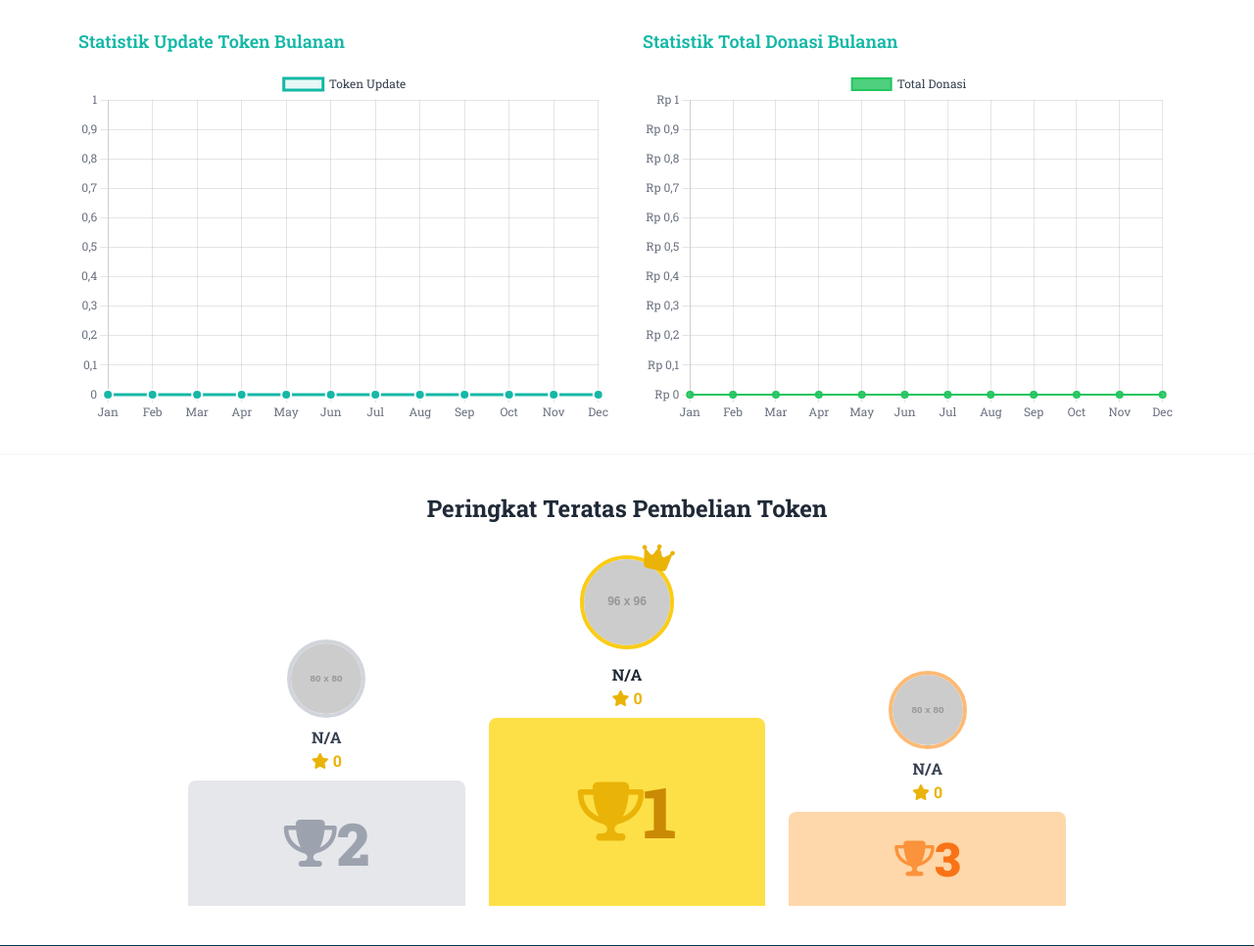
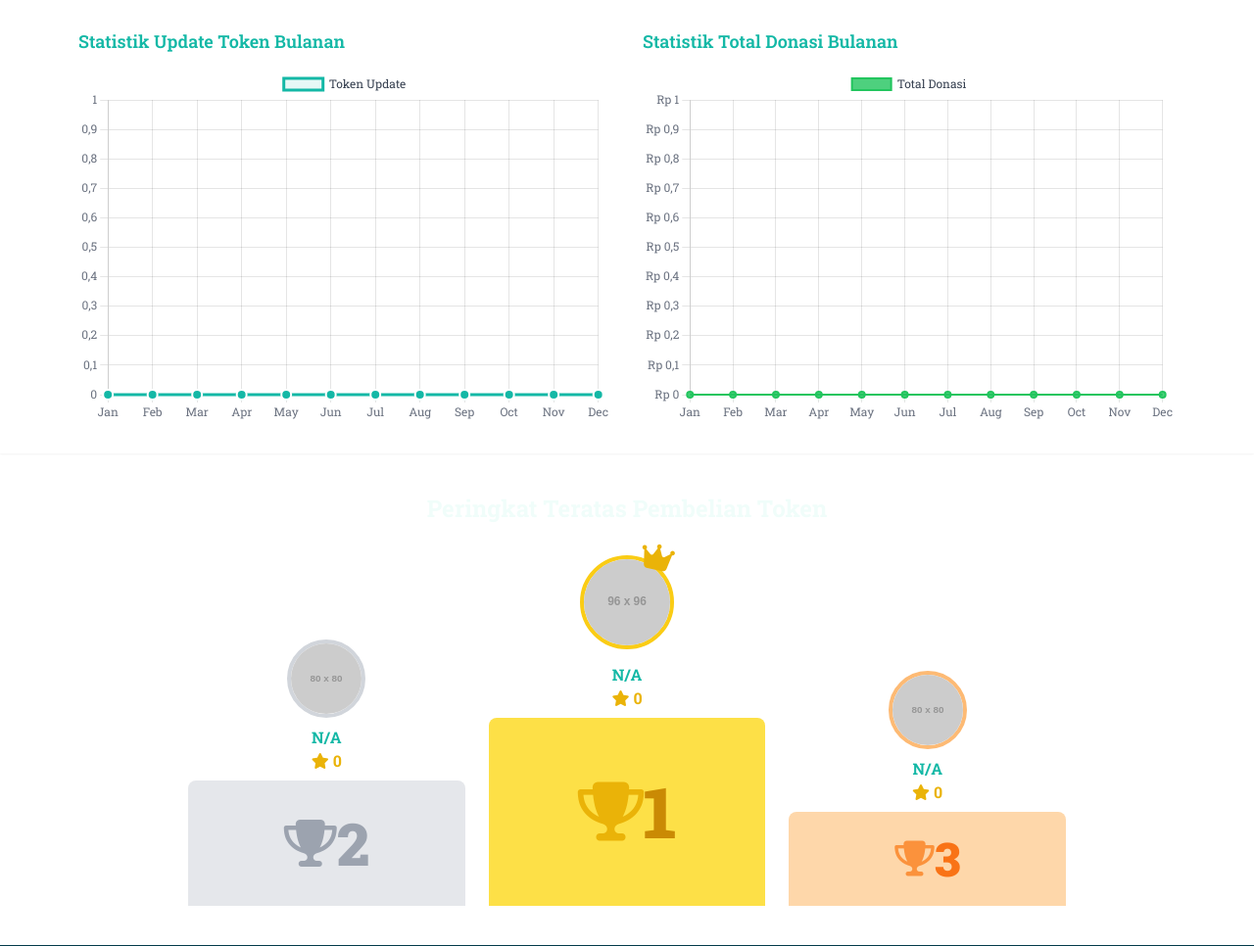
Before and after one commit to NasiHangat/Ngajar.id, a PHP site: page /Admin/admin_dashboard.php in a window 1280 px wide. Shown: the part 221-1187 px from the top of the page at 98% size. Run offline with PHP 8.4, Linux system fonts and the light colour scheme; a user stored in the database is signed in; data comes from the database, SQL or seed files in the repository; grey boxes labelled with a size stand in for pictures from a placeholder-image service; data that the repository does not hold is empty; some libraries are stand-ins or nearby versions.

Commit message:
Update admin_dashboard.php

```diff
--- a/Admin/admin_dashboard.php
+++ b/Admin/admin_dashboard.php
@@ -181,12 +181,12 @@ while ($row = mysqli_fetch_assoc($result_top_murid)) {
 
     <section class="py-10 px-4">
                 <div class="max-w-4xl mx-auto">
-                    <h2 class="text-2xl font-bold text-center text-gray-800 mb-8">Peringkat Teratas Pembelian Token</h2>
+                    <h2 class="text-2xl font-bold text-center text-teal-50 mb-8">Peringkat Teratas Pembelian Token</h2>
                     <div class="flex justify-center items-end gap-4 md:gap-6">
                         <!-- Peringkat 2 -->
                         <div class="text-center w-1/3">
                             <img src="https://placehold.co/80x80/c0c0c0/FFFFFF?text=2nd" alt="Peringkat 2" class="w-20 h-20 rounded-full mx-auto border-4 border-gray-300">
-                            <h4 class="font-bold mt-2 text-gray-700"><?php echo htmlspecialchars($top_murid[1]['name'] ?? 'N/A'); ?></h4>
+                            <h4 class="font-bold mt-2 text-teal-500"><?php echo htmlspecialchars($top_murid[1]['name'] ?? 'N/A'); ?></h4>
                             <div class="flex items-center justify-center text-yellow-500 font-bold"><i class="fas fa-star mr-1"></i><span><?php echo $top_murid[1]['total_token'] ?? 0; ?></span></div>
                             <div class="bg-gray-200 rounded-t-lg p-6 mt-2 h-32 flex items-center justify-center">
                                 <i class="fas fa-trophy text-5xl text-gray-400"></i>
@@ -199,7 +199,7 @@ while ($row = mysqli_fetch_assoc($result_top_murid)) {
                                 <img src="https://placehold.co/96x96/ffd700/FFFFFF?text=1st" alt="Peringkat 1" class="w-24 h-24 rounded-full mx-auto border-4 border-yellow-400">
                                 <i class="fas fa-crown text-3xl text-yellow-500 absolute -top-4 right-0 transform rotate-12"></i>
                             </div>
-                            <h4 class="font-bold mt-2 text-gray-800"><?php echo htmlspecialchars($top_murid[0]['name'] ?? 'N/A'); ?></h4>
+                            <h4 class="font-bold mt-2 text-teal-500"><?php echo htmlspecialchars($top_murid[0]['name'] ?? 'N/A'); ?></h4>
                             <div class="flex items-center justify-center text-yellow-500 font-bold"><i class="fas fa-star mr-1"></i><span><?php echo $top_murid[0]['total_token'] ?? 0; ?></span></div>
                             <div class="bg-yellow-300 rounded-t-lg p-6 mt-2 h-48 flex items-center justify-center">
                                 <i class="fas fa-trophy text-6xl text-yellow-500"></i>
@@ -209,7 +209,7 @@ while ($row = mysqli_fetch_assoc($result_top_murid)) {
                         <!-- Peringkat 3 -->
                         <div class="text-center w-1/3">
                             <img src="https://placehold.co/80x80/cd7f32/FFFFFF?text=3rd" alt="Peringkat 3" class="w-20 h-20 rounded-full mx-auto border-4 border-orange-300">
-                            <h4 class="font-bold mt-2 text-gray-700"><?php echo htmlspecialchars($top_murid[2]['name'] ?? 'N/A'); ?></h4>
+                            <h4 class="font-bold mt-2 text-teal-500"><?php echo htmlspecialchars($top_murid[2]['name'] ?? 'N/A'); ?></h4>
                             <div class="flex items-center justify-center text-yellow-500 font-bold"><i class="fas fa-star mr-1"></i><span><?php echo $top_murid[2]['total_token'] ?? 0; ?></span></div>
                             <div class="bg-orange-200 rounded-t-lg p-6 mt-2 h-24 flex items-center justify-center">
                                 <i class="fas fa-trophy text-4xl text-orange-400"></i>
```
